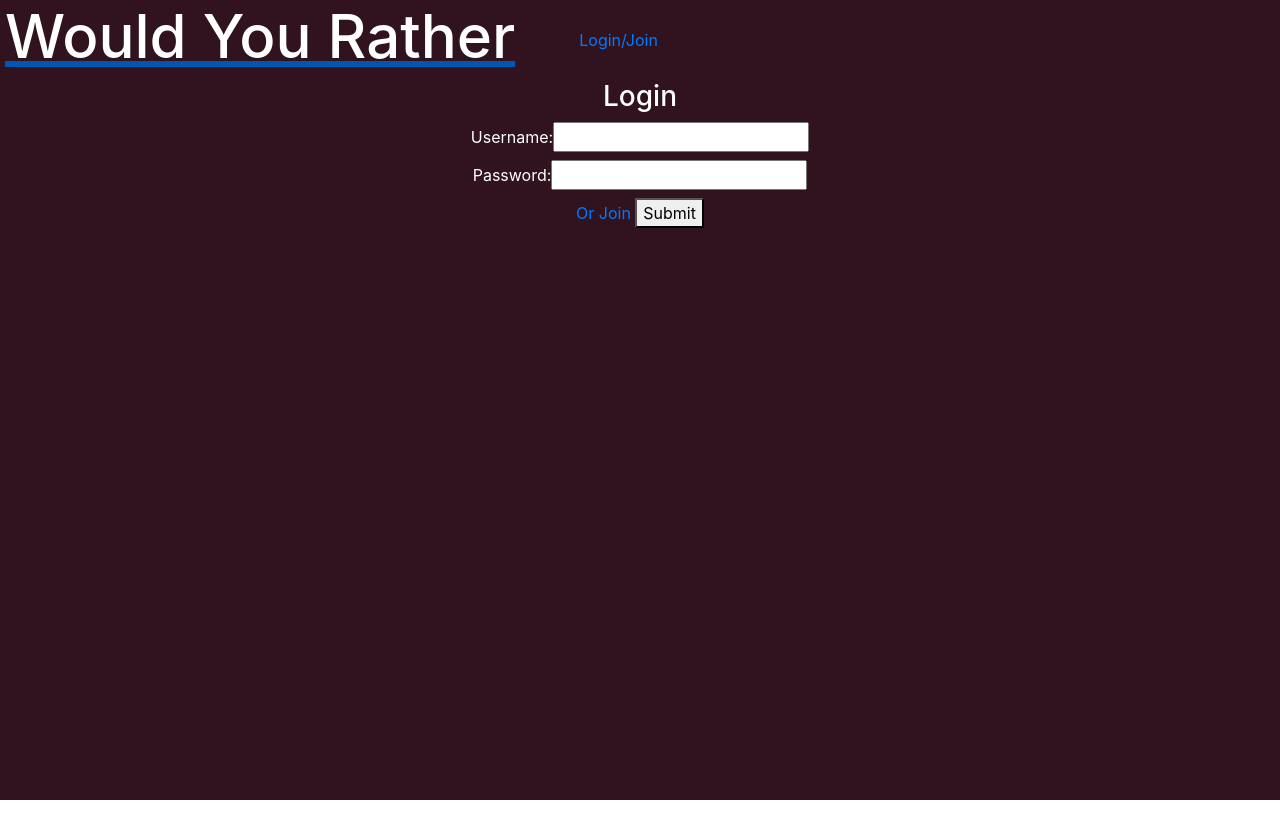
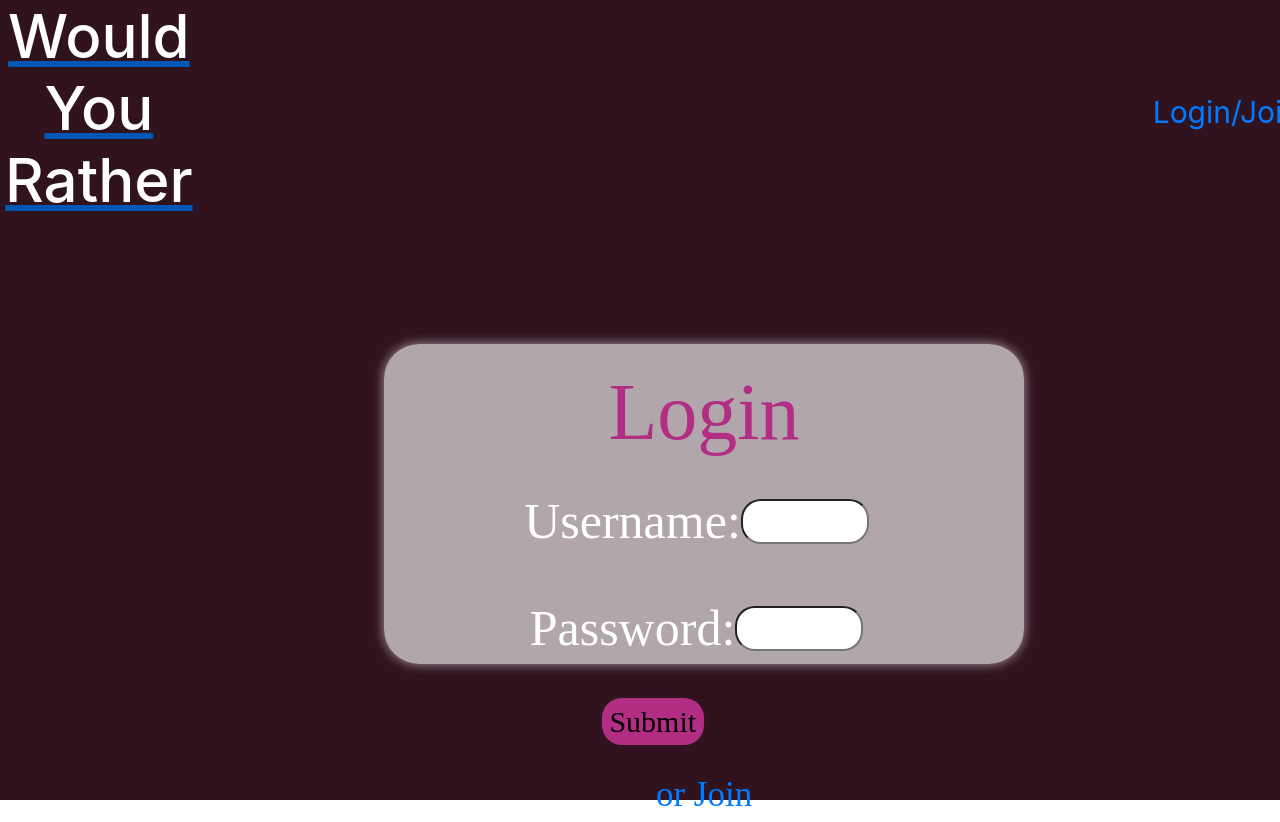
Before and after one commit to ghudachek/WouldYouRather, a React (Create React App) app in the folder client/: page /login in a window 1280 px wide. Before the commit the page ends 800 px from the top, so only its background shows below. Built offline with nearby package versions, Linux system fonts and the light colour scheme.

Commit message:
login css

```diff
--- a/client/src/App.css
+++ b/client/src/App.css
@@ -11,3 +11,4 @@ a:hover {
   color: white;
   border-bottom: violet;
 }
+@import url("https://fonts.googleapis.com/css2?family=Gurajada&family=Merienda&family=Montserrat+Subrayada&family=Nanum+Pen+Script&display=swap");
--- a/client/src/designs/Home.css
+++ b/client/src/designs/Home.css
@@ -18,7 +18,6 @@
 
 .question-card {
   position: relative;
-  border: 2px solid black;
   height: 100vh;
   width: 100vw;
   margin: 15px;
@@ -26,7 +25,7 @@
 }
 .question-card h3 {
   padding-top: 20px;
-  font-size: 35px;
+  font-size: 33px;
 }
 
 .choice1,
@@ -37,7 +36,7 @@
   border: none;
   box-shadow: 0px 0px 15px rgb(5, 5, 5);
   bottom: 0;
-  font-size: 60px;
+  font-size: 50px;
   transition: height 0.5s;
   bottom: 40vh;
   position: absolute;
@@ -54,17 +53,17 @@
   box-shadow: 0px 0px 10px white;
 }
 .debate {
-  font-size: 35px;
+  font-size: 30px;
   border-radius: 45px;
   padding: 15px;
-  margin: 15px;
+  margin: 25px;
 }
 .question-card h3 {
-  font-size: 80px;
-  margin: 25px;
+  font-size: 50px;
 }
 .question-description {
   position: absolute;
-  bottom: 30vh;
-  right: 30vw;
+  bottom: 20vh;
+  right: 25vw;
+  font-size: 30px;
 }
--- a/client/src/designs/Layout.css
+++ b/client/src/designs/Layout.css
@@ -39,3 +39,10 @@ a.title-link:visited {
 .links p {
   color: pink;
 }
+.login {
+  margin-left: 70vw;
+  font-size: 30px;
+}
+.login:hover {
+  color: white;
+}
--- /dev/null
+++ b/client/src/designs/Login.css
@@ -0,0 +1,53 @@
+.login-form {
+  display: flex;
+  flex-direction: column;
+  margin-left: 30vw;
+  justify-content: start;
+  margin-top: 15vh;
+  background-color: #ffffff9f;
+  border-radius: 35px;
+  width: 80vh;
+  height: 40vh;
+  box-shadow: 0px 0px 12px rgba(226, 224, 224, 0.678);
+}
+
+.login-input {
+  height: 45px;
+  width: 10vw;
+  border-radius: 20px;
+  font-family: "Merienda";
+}
+
+.login-label {
+  font-size: 50px;
+  font-family: "Gurajada";
+  padding-right: 15px;
+}
+.submit-btn {
+  border: none;
+  background-color: #b22d84;
+  width: 8vw;
+  font-size: 30px;
+  border-radius: 20px;
+  margin-left: 17vw;
+  color: black;
+  box-shadow: 0px 0px 10px rgba(46, 46, 46, 0.274);
+  font-family: "Gurajada";
+}
+.submit-btn:hover {
+  color: white;
+}
+.login-form-title {
+  margin-top: 20px;
+  margin-bottom: 3vh;
+  font-size: 80px;
+  color: #b22d84;
+  font-family: "Gurajada";
+}
+.or-join {
+  font-size: 35px;
+  font-family: "Gurajada";
+}
+.or-join:hover {
+  color: #b22d84;
+}
--- a/client/src/layout/Layout.jsx
+++ b/client/src/layout/Layout.jsx
@@ -28,7 +28,9 @@ export default function Layout(props) {
             <Link className="title-link" to="/">
               <h1 className="logo-title">Would You Rather</h1>
             </Link>
-            <Link to="/login">Login/Join</Link>
+            <Link to="/login" className="login">
+              Login/Join
+            </Link>
           </>
         )}
       </header>
--- a/client/src/screens/Login.jsx
+++ b/client/src/screens/Login.jsx
@@ -1,6 +1,7 @@
 import React from "react";
 import { useState } from "react";
 import { Link } from "react-router-dom";
+import "../designs/Login.css";
 
 export default function Login(props) {
   const [formData, setFormData] = useState({
@@ -20,15 +21,17 @@ export default function Login(props) {
 
   return (
     <form
+      className="login-form"
       onSubmit={(e) => {
         e.preventDefault();
         handleLogin(formData);
       }}
     >
-      <h3>Login</h3>
-      <label>
+      <h3 className="login-form-title">Login</h3>
+      <label className="login-label">
         Username:
         <input
+          className="login-input"
           type="text"
           name="username"
           value={username}
@@ -36,9 +39,10 @@ export default function Login(props) {
         />
       </label>
       <br />
-      <label>
+      <label className="login-label">
         Password:
         <input
+          className="login-input"
           type="password"
           name="password"
           value={password}
@@ -46,8 +50,11 @@ export default function Login(props) {
         />
       </label>
       <br />
-      <Link to="/join">Or Join </Link>
       <button className="submit-btn">Submit</button>
+      <br />
+      <Link className="or-join" to="/join">
+        or Join{" "}
+      </Link>
     </form>
   );
 }
```
